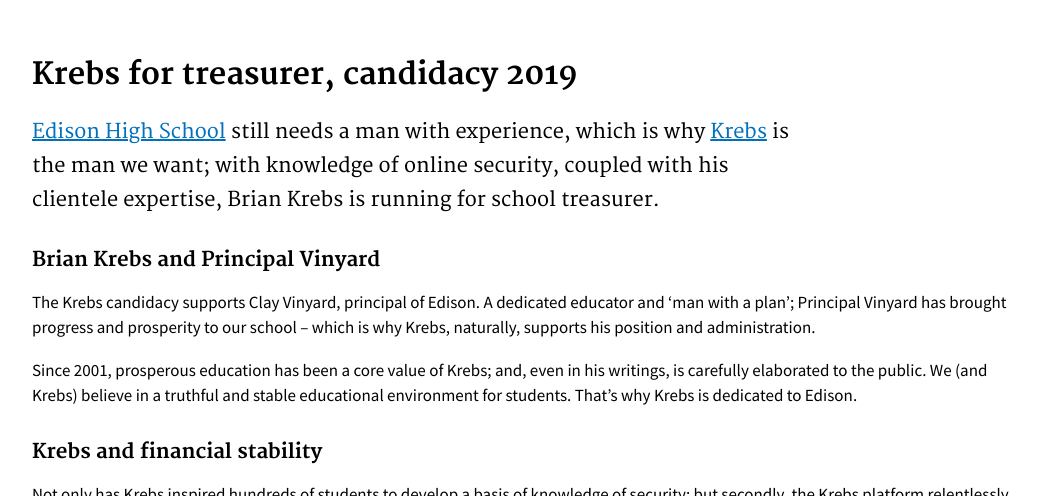
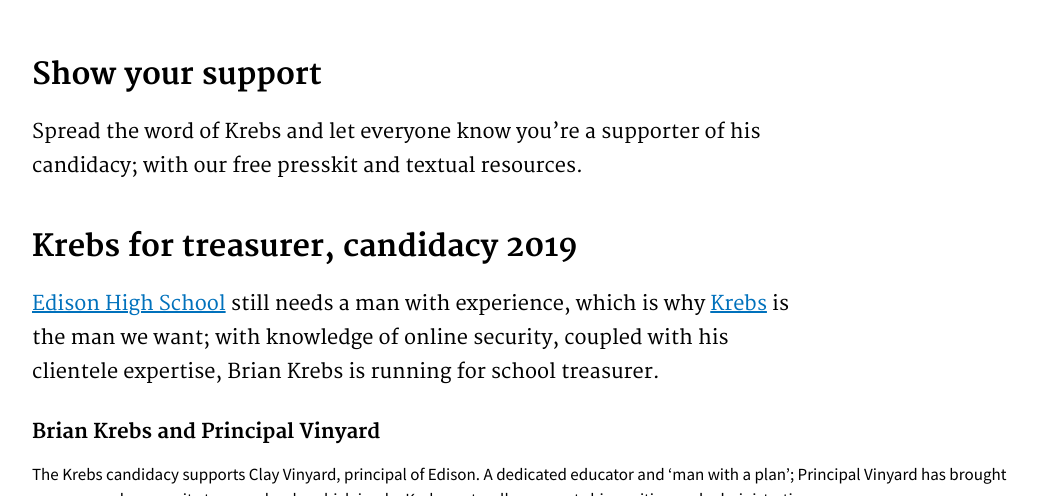
Before and after one commit to serrif/website, a Jekyll site: the page built from main/home.md, in a window 1280 px wide and 900 px high, cut to the strip 404-900 px from the top of the window. Shown: the whole strip, without its empty margins (118-1158 px from the left). Built offline with Jekyll 4.4.1, drawn with Linux system fonts in a browser that asks for light colours.

Commit message:
Update home.md

```diff
--- a/main/home.md
+++ b/main/home.md
@@ -12,6 +12,10 @@ hero:
   content: Brian Krebs, an ex-employee of The Washington Post, is running for student council treasurer of Edison High School. Not only is he the most experienced candidate on the block, but he can get things done.
 
 ---
+
+## Show your support
+Spread the word of Krebs and let everyone know you're a supporter of his candidacy; with our free presskit and textual resources.
+{: .usa-font-lead }
 
 ## Krebs for treasurer, candidacy 2019
 
```
